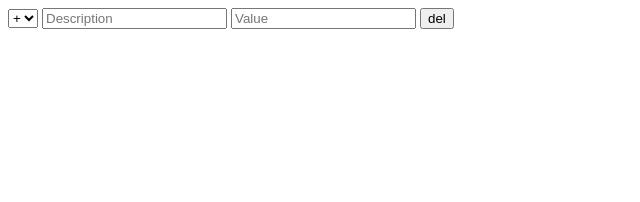
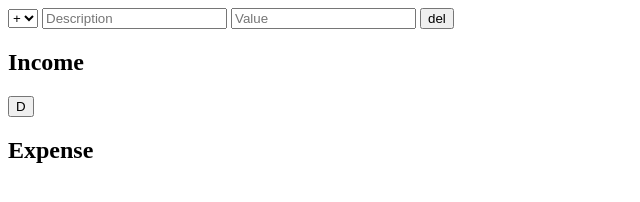
Before and after one commit to AlekYampolski/budget, a plain HTML site: page index.html in a window 1280 px wide. Both pictures are taken after a click on the button "del". Shown: the whole page, without its empty margins (0-640 px from the left). Drawn offline with Linux system fonts and the light colour scheme.

Commit message:
Adding a new item to the UI

```diff
--- a/index.html
+++ b/index.html
@@ -19,6 +19,19 @@
             <button class="add__btn">del</button>
         </div>
     </div>
+
+    <div class="container clearfix">
+        <div class="income">
+            <h2 class="income__title">Income</h2>
+            <div class="income__list">
+
+            </div>
+        </div>
+        <div class="expense">
+            <h2 class="expense__title">Expense</h2>
+            <div class="expense__list"> </div>
+        </div>
+    </div>
     <!-- Gulp concat will be added leter -->
     <script src="js/UIController.js"></script>
     <script src="js/budgetController.js"></script>
--- a/js/UIController.js
+++ b/js/UIController.js
@@ -1,26 +1,50 @@
 var UIController = (function(){
 
-        var DOMStrings = {
+        var _DOMStrings = {
             inputType : '.add__type',
             inputDescription : '.add__description',
             inputValue : '.add__value',
-            inputBtn : '.add__btn'
+            inputBtn : '.add__btn',
+            incomeContainer : ".income__list",
+            expenseContainer : ".expense__list"
         }
         var getInput = function() {
             return {
-                type: document.querySelector(DOMStrings.inputType).value,
-                description: document.querySelector(DOMStrings.inputDescription).value,
-                value: document.querySelector(DOMStrings.inputValue).value
+                type: document.querySelector(_DOMStrings.inputType).value,
+                description: document.querySelector(_DOMStrings.inputDescription).value,
+                value: document.querySelector(_DOMStrings.inputValue).value
              }
         }
 
+        //Add item to UI
+        var addListItem = function(obj, type){
+            var html, newHtml, element;
+            //create HTML string with placeholder text. Hardconding string
+            //Use %item% for searching
+            if(type === 'inc'){
+                element = _DOMStrings.incomeContainer;
+                html = ' <div class="item clearfix" id="expense-%id%"> <div class="item__description">%description%</div> <div class="right clearfix"> <div class="item__value">%value%</div> <div class="item__delete"><button class="item__delete--btn">D</button></div> </div> </div>'
+            } else if (type === 'exp'){
+                element = _DOMStrings.expenseContainer;
+                html = ' <div class="item clearfix" id="expense-%id%"> <div class="item__description">%description%</div> <div class="right clearfix"> <div class="item__value">%value%</div> <div class="item__percentage">21%</div> <div class="item__delete"><button class="item__delete--btn">D</button></div> </div> </div>'
+            }
+
+            //Replace the placeholder text with some actual data
+            newHtml = html.replace('%id%', obj.id)
+                .replace('%description%', obj.description)
+                .replace('%value%', obj.value);
+            //Insert HTML into the DOM
+            document.querySelector(element).insertAdjacentHTML('beforeend', newHtml);
+        }
+
         var getDOM = function(){
-            return DOMStrings;
+            return _DOMStrings;
         }
 
 
         return {
            getInput : getInput,
-           getDOM : getDOM
+           getDOM : getDOM,
+           addListItem : addListItem
         }
     })();
--- a/js/app.js
+++ b/js/app.js
@@ -15,11 +15,13 @@ var controller = (function(UICtrl, budgetCtrl){
 
     //Add new itemm
     var _ctrlAddItem = function(){
+        var input, newItem;
         // 1. get the field input data
-        var input = UICtrl.getInput();
+        input = UICtrl.getInput();
         // 2. add the item to the budget controller
-        budgetCtrl.addItem(input.type, input.description, input.value);
+        newItem = budgetCtrl.addItem(input.type, input.description, input.value);
         // 3. add the item to the UI
+        UICtrl.addListItem(newItem, input.type);
         // 4. calculate the budget
         // 5. Display the budget on the UI
         console.log('Add')
```
